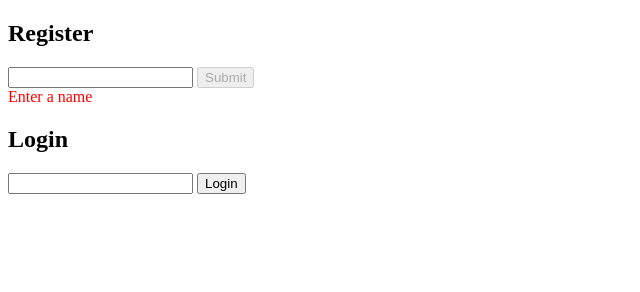
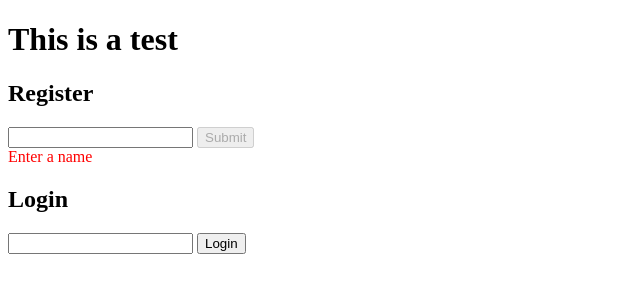
Before and after one commit to ptamayo4/discussion_board, a website: page client/index.html in a window 1280 px wide. Shown: the whole page, without its empty margins (0-640 px from the left). Drawn offline with nearby package versions, Linux system fonts and the light colour scheme; files whose address does not match are found by name.

Commit message:
edit test

```diff
--- a/client/index.html
+++ b/client/index.html
@@ -14,6 +14,7 @@
         <script src="assets/userPageController.js" charset="utf-8"></script>
     </head>
     <body>
+        <h1>This is a test</h1>
         <div ng-view="">
         </div>
     </body>
```
